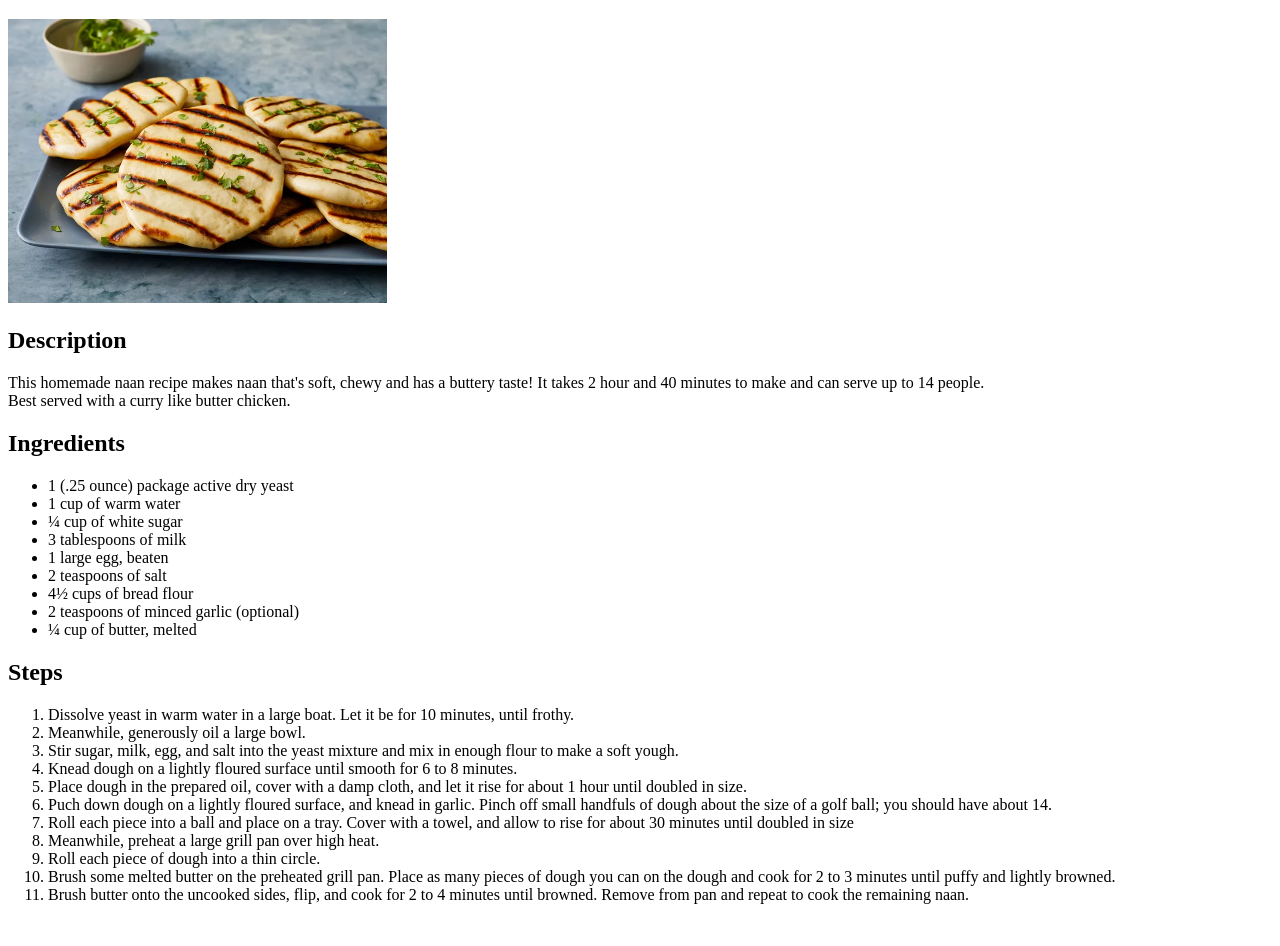
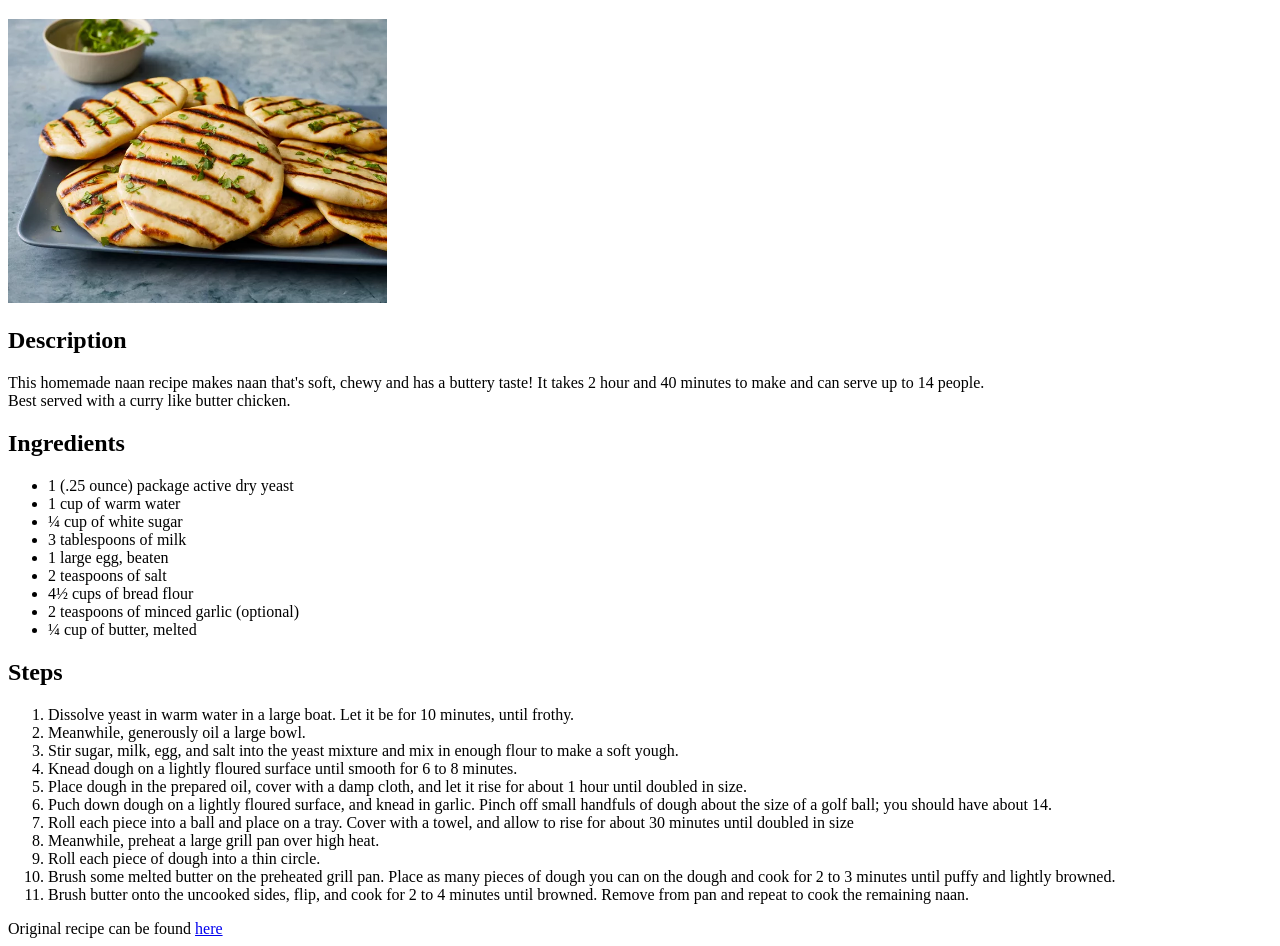
Before and after one commit to cyblcode/odin-recipes, a plain HTML site: page recipes/naan.html in a window 1280 px wide. Shown: the part 87-1033 px from the top of the page. Before the commit the page ends 1007 px from the top, so only its background shows below. Drawn offline with Linux system fonts and the light colour scheme.

Commit message:
Give link to original naan recipe

```diff
--- a/recipes/naan.html
+++ b/recipes/naan.html
@@ -40,5 +40,7 @@
         <li>Brush some melted butter on the preheated grill pan. Place as many pieces of dough you can on the dough and cook for 2 to 3 minutes until puffy and lightly browned.</li>
         <li>Brush butter onto the uncooked sides, flip, and cook for 2 to 4 minutes until browned. Remove from pan and repeat to cook the remaining naan.</li>
     </ol>
+
+    <footer>Original recipe can be found <a href="https://www.allrecipes.com/recipe/14565/naan/">here</a></footer>
 </body>
 </html>
```
